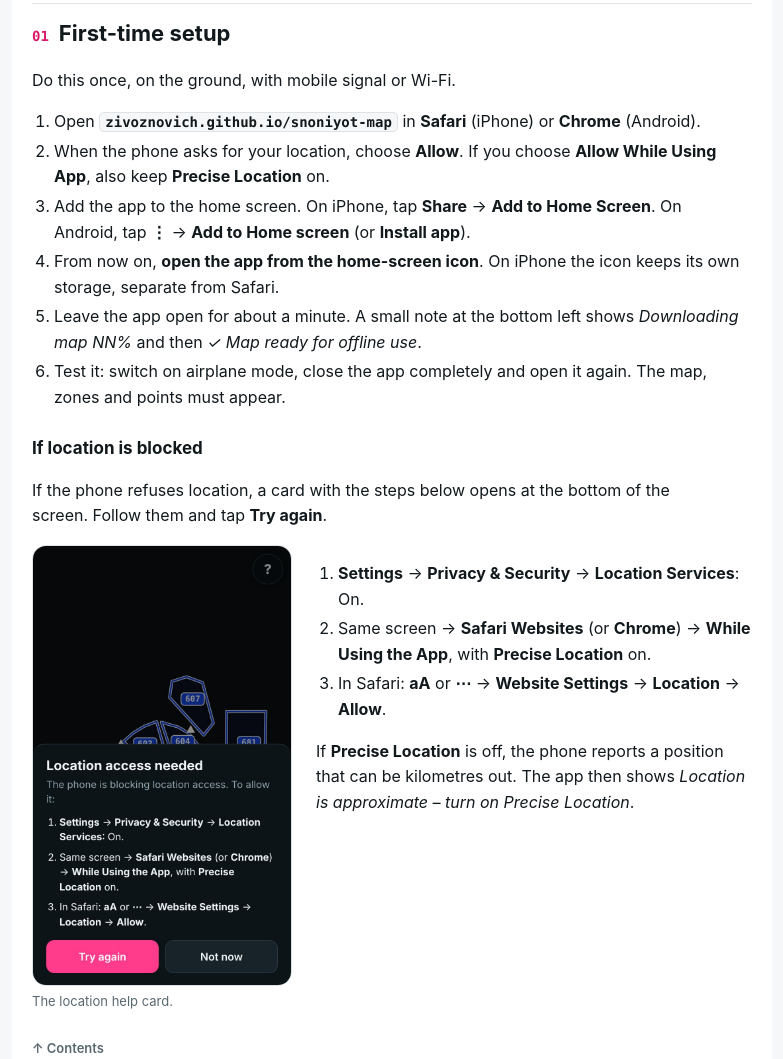
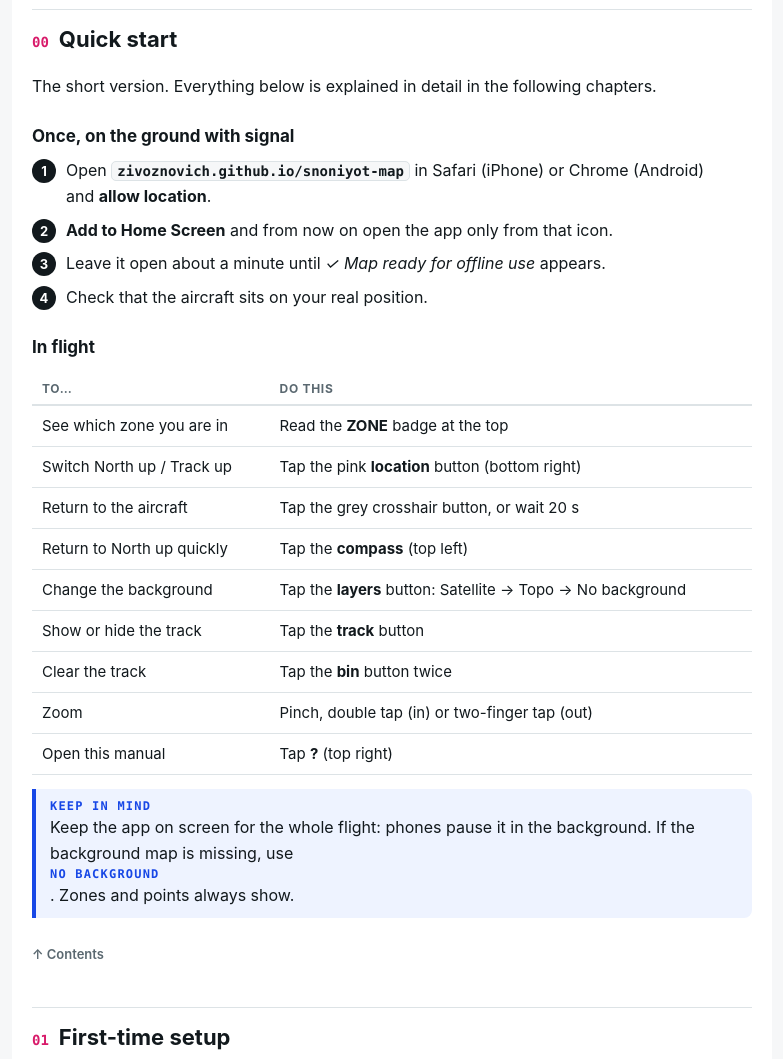
Before and after one commit to zivoznovich/snoniyot-map, a plain HTML site: page manual.html in a window 1280 px wide. Shown: the part 648-1707 px from the top of the page, without its empty margins (248-1031 px from the left). Drawn offline with Linux system fonts and the light colour scheme.

Commit message:
Manual: add Quick start chapter
Co-Authored-By: Claude Opus 5.5 <noreply@anthropic.com>
Claude-Session: https://claude.ai/code/session_01MykL546ZGBWjL9V2meLbTK

```diff
--- a/manual.html
+++ b/manual.html
@@ -90,7 +90,8 @@ a:focus-visible{outline:2px solid var(--accent);outline-offset:2px}
 <div class="warn"><b>Orientation aid only</b>This app is not certified navigation equipment and does not replace the aircraft instruments, the approved charts or ATC instructions. Zone boundaries come from a September 2010 map and may have changed. Check current publications before flying.</div>
 
 <nav id="contents" aria-label="Contents"><b>CONTENTS</b>
-<ol>
+<ol start="0">
+  <li><a href="#quick">Quick start</a></li>
   <li><a href="#setup">First-time setup</a></li>
   <li><a href="#screen">The screen</a></li>
   <li><a href="#follow">Following and orientation</a></li>
@@ -105,6 +106,31 @@ a:focus-visible{outline:2px solid var(--accent);outline-offset:2px}
   <li><a href="#accuracy">Accuracy and data</a></li>
   <li><a href="#privacy">Privacy and updates</a></li>
 </ol></nav>
+
+<h2 id="quick"><span class="n">00</span>Quick start</h2>
+<p>The short version. Everything below is explained in detail in the following chapters.</p>
+<h3>Once, on the ground with signal</h3>
+<ol class="callouts">
+  <li>Open <code>zivoznovich.github.io/snoniyot-map</code> in Safari (iPhone) or Chrome (Android) and <b>allow location</b>.</li>
+  <li><b>Add to Home Screen</b> and from now on open the app only from that icon.</li>
+  <li>Leave it open about a minute until <i>✓ Map ready for offline use</i> appears.</li>
+  <li>Check that the aircraft sits on your real position.</li>
+</ol>
+<h3>In flight</h3>
+<div class="tbl"><table>
+<thead><tr><th>To…</th><th>Do this</th></tr></thead>
+<tbody>
+<tr><td>See which zone you are in</td><td>Read the <b>ZONE</b> badge at the top</td></tr>
+<tr><td>Switch North up / Track up</td><td>Tap the pink <b>location</b> button (bottom right)</td></tr>
+<tr><td>Return to the aircraft</td><td>Tap the grey crosshair button, or wait 20 s</td></tr>
+<tr><td>Return to North up quickly</td><td>Tap the <b>compass</b> (top left)</td></tr>
+<tr><td>Change the background</td><td>Tap the <b>layers</b> button: Satellite → Topo → No background</td></tr>
+<tr><td>Show or hide the track</td><td>Tap the <b>track</b> button</td></tr>
+<tr><td>Clear the track</td><td>Tap the <b>bin</b> button twice</td></tr>
+<tr><td>Zoom</td><td>Pinch, double tap (in) or two-finger tap (out)</td></tr>
+<tr><td>Open this manual</td><td>Tap <b>?</b> (top right)</td></tr>
+</tbody></table></div>
+<div class="note"><b>Keep in mind</b>Keep the app on screen for the whole flight: phones pause it in the background. If the background map is missing, use <b>No background</b>. Zones and points always show.</div>
 
 <h2 id="setup"><span class="n">01</span>First-time setup</h2>
 <p>Do this once, on the ground, with mobile signal or Wi-Fi.</p>
--- a/sw.js
+++ b/sw.js
@@ -1,5 +1,5 @@
 // App shell: versioned cache. Map tiles: long-lived cache, cache-first, so they work without signal.
-const APP='mm-app-v23', TILES='mm-tiles-v1';
+const APP='mm-app-v24', TILES='mm-tiles-v1';
 self.addEventListener('install',e=>{e.waitUntil(caches.open(APP).then(c=>c.addAll(['./','index.html','manifest.webmanifest','icon.png','manual.html','manual/main.jpg','manual/track.jpg','manual/free.jpg','manual/clear.jpg','manual/wide.jpg','manual/loc.jpg'])));self.skipWaiting();});
 self.addEventListener('activate',e=>{e.waitUntil(caches.keys().then(k=>Promise.all(k.filter(n=>n!==APP&&n!==TILES).map(n=>caches.delete(n)))).then(()=>self.clients.claim()));});
 self.addEventListener('fetch',e=>{
```
